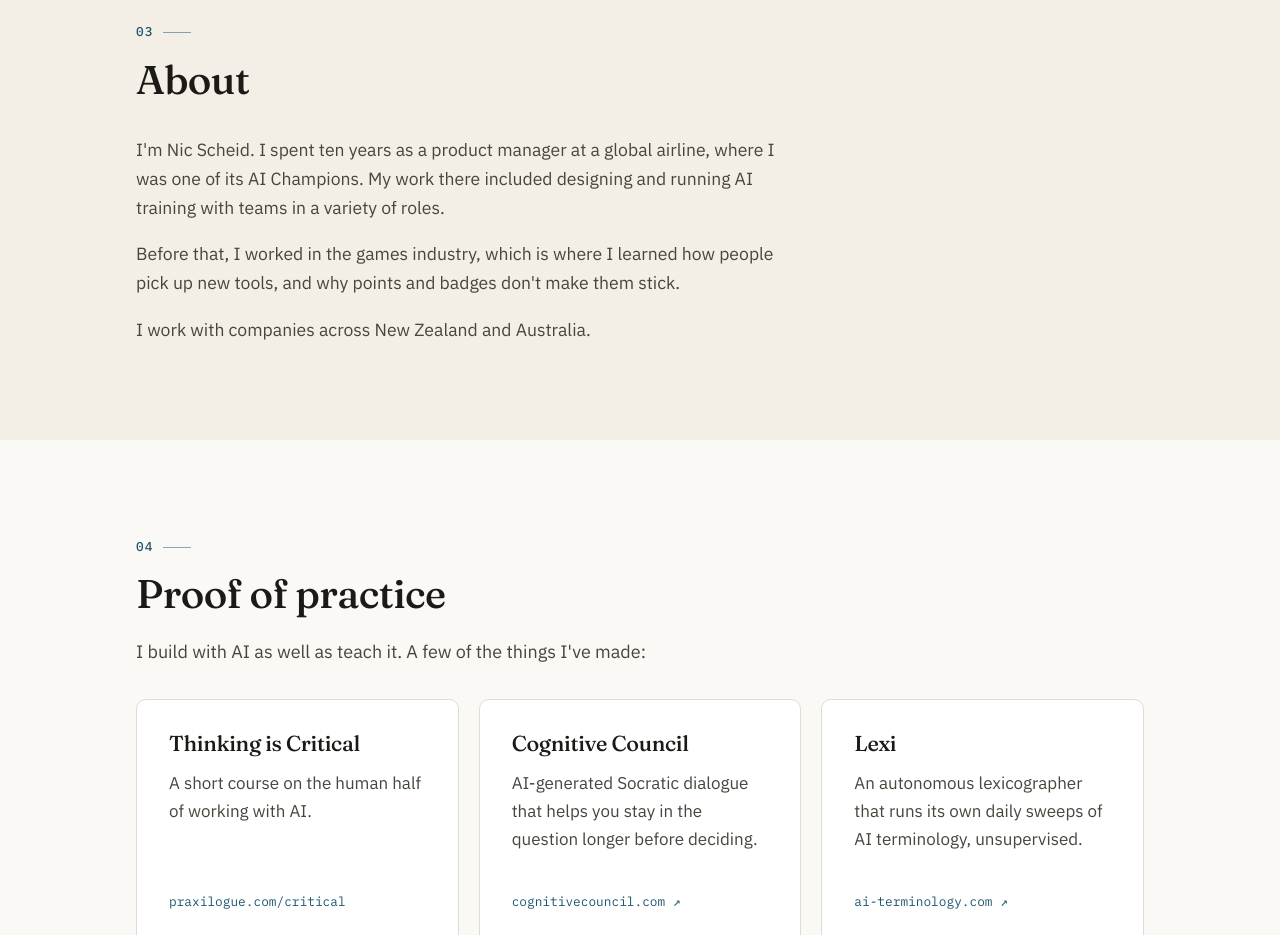
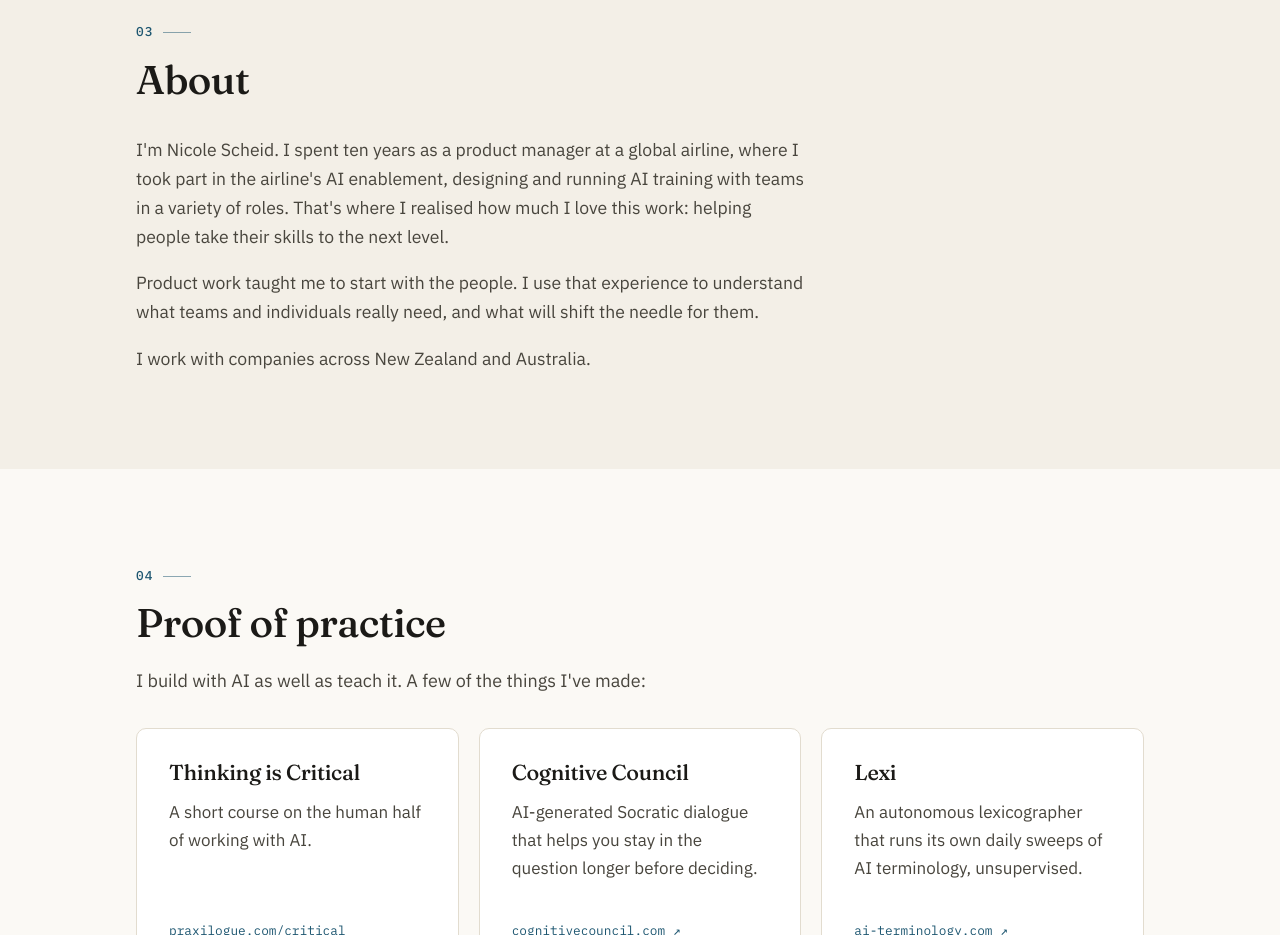
Before and after one commit to nicolescheid/praxilogue-com, a plain HTML site: page public/index.html in a window 1280 px wide. Shown: the part 2400-3335 px from the top of the page. Drawn offline with Linux system fonts and the light colour scheme.

Commit message:
Rewrite About copy: full name, AI enablement, people-first framing
Co-Authored-By: Claude Opus 5.5 <noreply@anthropic.com>

```diff
--- a/public/index.html
+++ b/public/index.html
@@ -122,8 +122,8 @@
       <h2 id="about-heading" class="section-title">About</h2>
 
       <div class="prose prose--narrow">
-        <p>I'm Nic Scheid. I spent ten years as a product manager at a global airline, where I was one of its AI Champions. My work there included designing and running AI training with teams in a variety of roles.</p>
-        <p>Before that, I worked in the games industry, which is where I learned how people pick up new tools, and why points and badges don't make them stick.</p>
+        <p>I'm Nicole Scheid. I spent ten years as a product manager at a global airline, where I took part in the airline's AI enablement, designing and running AI training with teams in a variety of roles. That's where I realised how much I love this work: helping people take their skills to the next level.</p>
+        <p>Product work taught me to start with the people. I use that experience to understand what teams and individuals really need, and what will shift the needle for them.</p>
         <p>I work with companies across New Zealand and Australia.</p>
       </div>
     </div>
```
